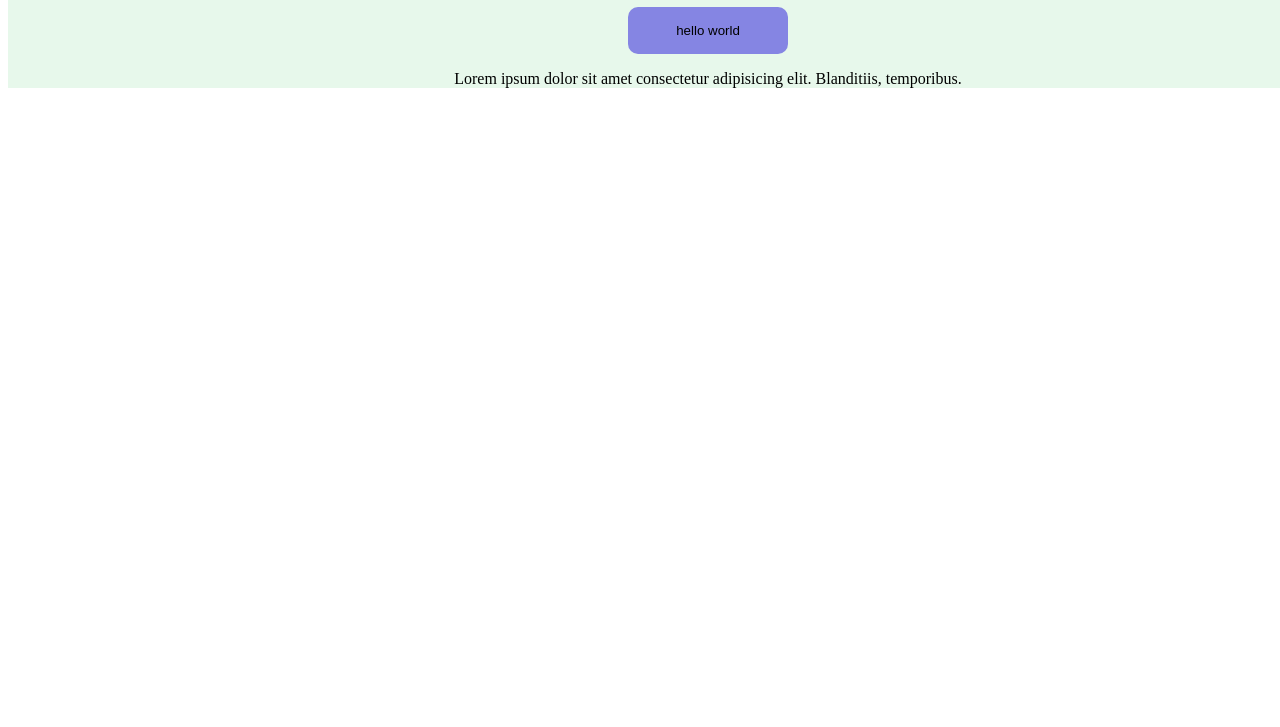
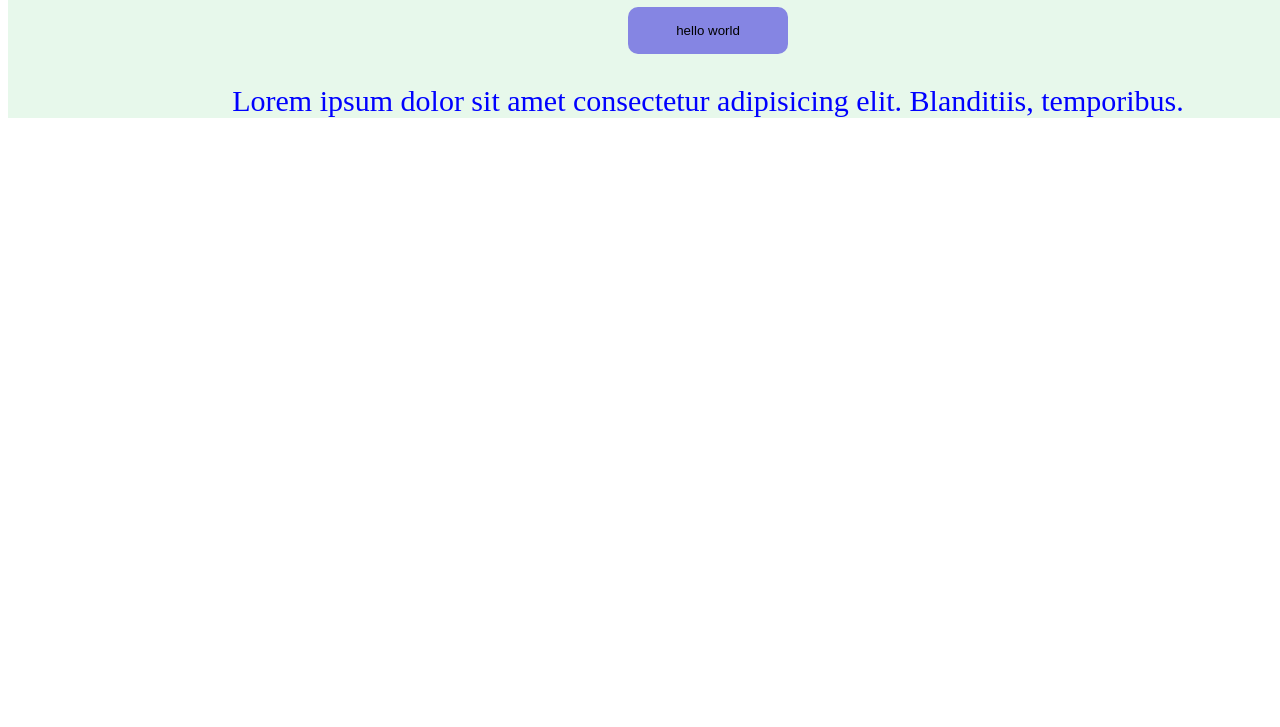
Before and after one commit to doniyor17s/lesson8, a plain HTML site: page index.html in a window 1280 px wide. Shown: the part 73-800 px from the top of the page. Drawn offline with Linux system fonts and the light colour scheme.

Commit message:
cssga p ni stillab qoydim

```diff
--- a/style.css
+++ b/style.css
@@ -15,3 +15,7 @@ button {
     border: none;
     border-radius: 10px;
 }
+p{
+    color: blue;
+    font-size: 30px;
+}
```
